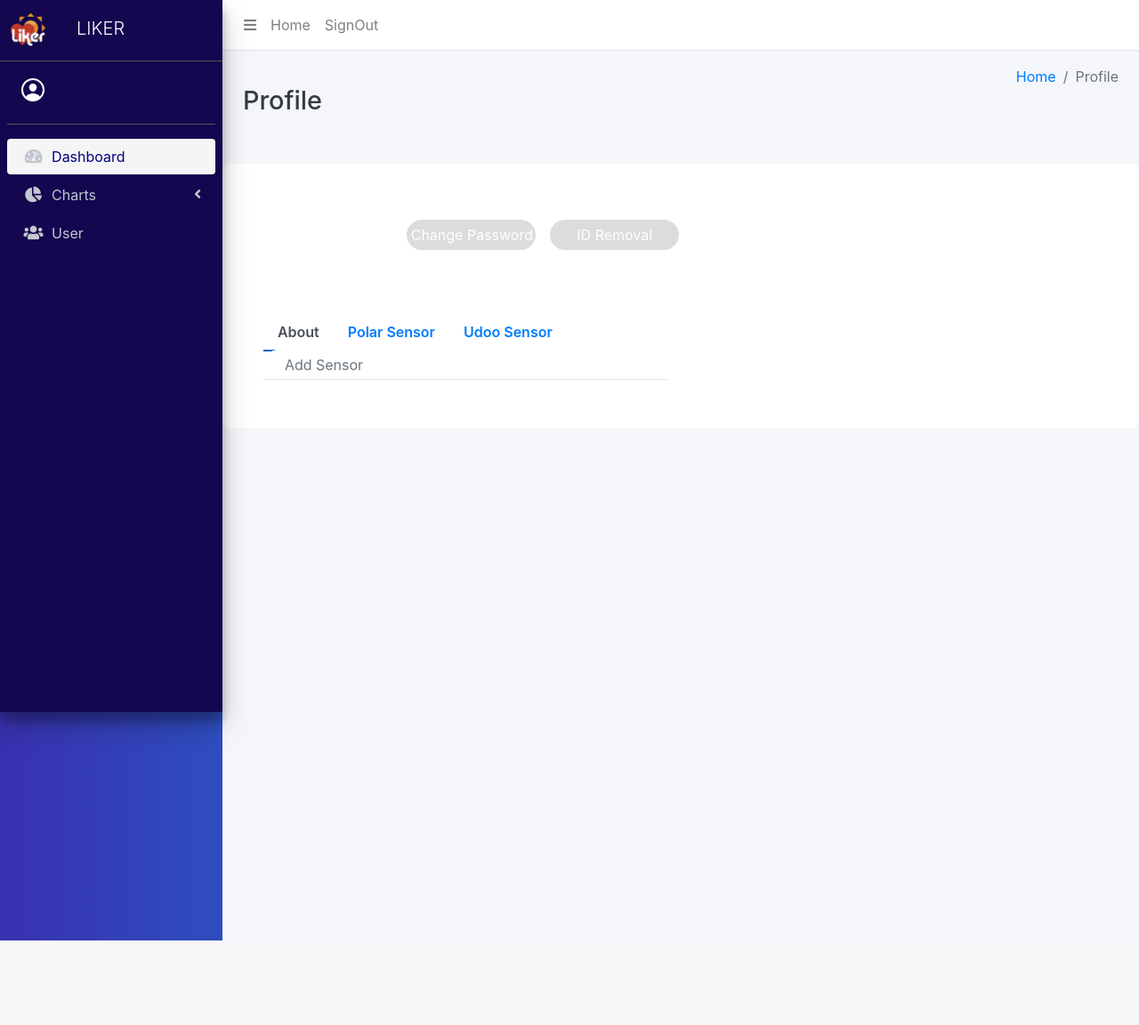
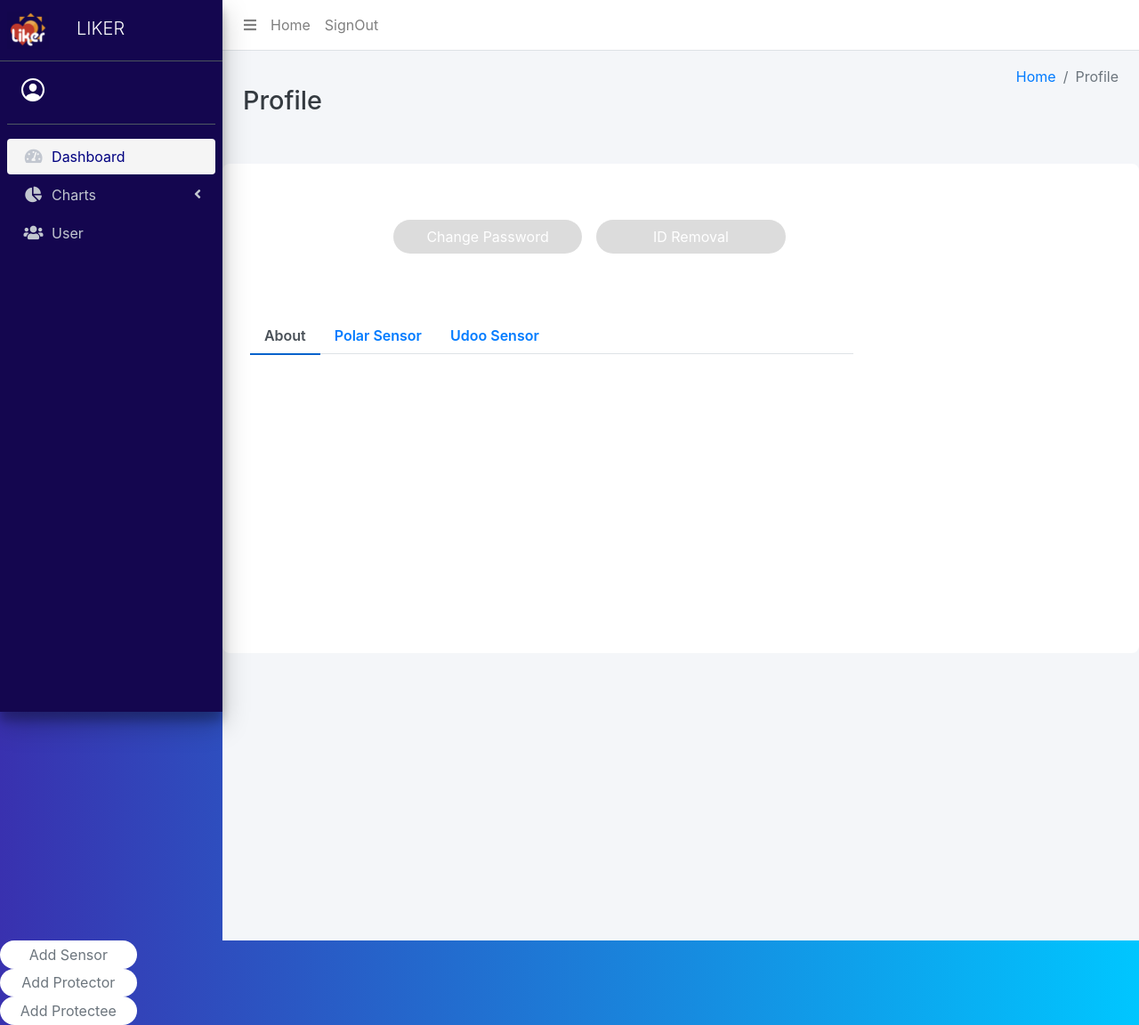
Before and after one commit to ShyFriends/LIKER, a PHP site: template app/templates/userinfo.twig in a window 1280 px wide. Shown: the whole page at 89% size. Before the commit the page ends 1057 px from the top, so only its background shows below. Run offline with PHP 8.4, Linux system fonts and the light colour scheme; the template is opened without the code that fills it, so the values that code supplies are empty; some libraries are stand-ins or nearby versions.

Commit message:
added protector & protectee frontend

```diff
--- a/app/templates/userinfo.twig
+++ b/app/templates/userinfo.twig
@@ -27,8 +27,7 @@
       </div><!-- /.container-fluid -->
     </div>
     <!-- /.content-header -->
-     <form method="post" >
-    <div class="container emp-profile">
+    <div class="container emp-profile" style="height: 55%; ">
 <!--                <div class="row">
                     <div class="col-md-4">
                         <div class="profile-img">
@@ -38,10 +37,12 @@
                             </div>
                         </div>
                     </div>
--->                    <div class="col-md-6">
-                        <div class="profile-head">
+-->
+      <div style="float: left; width: 70%; height: 100%;">
+                <div  style="width: 100%;">
+                        <div class="profile-head" style="width: 100%;">
                           <br/>
-                          <h2>{{username}} </h2>
+                          <h2 style="position: relative; left: 3%;">{{username}} </h2>
                           <div class="row">
                                   &emsp;&emsp;&emsp;&emsp;&emsp;&emsp;&emsp;&emsp;&emsp;&emsp;&emsp;
                                   <input type="button" class="profile-edit-btn" name="changepasswd" data-toggle="modal" data-target="#changepwd"value="Change Password"/>&emsp;
@@ -73,7 +74,7 @@
                                     <br/><br/>
                                     <!--<p class="proile-rating">RANKINGS : <span>8/10</span></p>-->
                                     <br/>
-                            <ul class="nav nav-tabs" id="myTab" role="tablist">
+                            <ul class="nav nav-tabs" id="myTab" role="tablist" style="width: 100%;">
                                 <li class="nav-item">
                                     <a class="nav-link active" id="home-tab" data-toggle="tab" href="#home" role="tab" aria-controls="home" aria-selected="true">About</a>
                                 </li>
@@ -83,26 +84,9 @@
                                  <li class="nav-item">
                                     <a class="nav-link" id="udoo-tab" data-toggle="tab" href="#udoo" role="tab" aria-controls="profile" aria-selected="false">Udoo Sensor</a>
                                 </li>
-                                <input type="button" class="profile-edit-btn3" name="addsensor" data-toggle="modal" data-target="#addsensor" value="Add Sensor"/>
                             </ul>
                         </div>
                     </div>
-
-                <div class="row">
-<!--                    <div class="col-md-4">
-                        <div class="profile-work">
-                            <p>WORK LINK</p>
-                            <a href="">Website Link</a><br/>
-                            <a href="">Bootsnipp Profile</a><br/>
-                            <a href="">Bootply Profile</a>
-                            <p>SKILLS</p>
-                            <a href="">Web Designer</a><br/>
-                            <a href="">Web Developer</a><br/>
-                            <a href="">WordPress</a><br/>
-                            <a href="">WooCommerce</a><br/>
-                            <a href="">PHP, .Net</a><br/>
-                        </div>
--->                    </div>
 
                {% for user in user_results %}
                     <div class="col-md-8">
@@ -200,7 +184,15 @@
                           </script>
         </div>
   </div>
-
+</div>
+              <div style="float: left; width: 30%; height: 100%; ">
+                <div class="row" style="width: 100%; height: 50%; " ></div>
+                <input type="button" class="profile-edit-btn3" name="addsensor" data-toggle="modal" data-target="#addsensor" value="Add Sensor" style="width: 40%; height: 10%;" />
+                <br/>
+                <input type="button" class="profile-edit-btn3" name="addprotector" data-toggle="modal" data-target="#protector" value="Add Protector" style=" width: 40%; height: 10%;"/>
+                <br/>
+                <input type="button" class="profile-edit-btn3" name="addprotectee" data-toggle="modal" data-target="#protectee" value="Add Protectee" style="width: 40%; height: 10%;"/>
+              </div>
 
 <!--
 <div class="tab-pane fade" id="polar{{polar.zdsn}}" role="tabpanel" aria-labelledby="polar-tab">
@@ -289,7 +281,7 @@
                       </div>
       {% endfor %}
 -->
-                    </form></div>
+                  </div>
 
     <!-- Main content -->
 
@@ -463,6 +455,94 @@
 </script>
 <!-- add sensor end-->
 
+<!-- add protector start-->
+<div class="modal fade" id="protector" tabindex="-1" role="dialog" aria-labelledby="exampleModalCenterTitle" aria-hidden="true">
+  <div class="modal-dialog modal-dialog-centered" role="document">
+    <div class="modal-content">
+      <div class="modal-header">
+        <h5 class="modal-title" id="exampleModalLongTitle">Adding Protector</h5>
+        <button type="button" class="close" data-dismiss="modal" aria-label="Close">
+          <span aria-hidden="true">&times;</span>
+        </button>
+      </div>
+      <div class="modal-body">
+         <form>
+          <div class="form-group">
+            <label for="message-name" class="col-form-label">Username of Protector:</label>
+            <input type="text" class="form-control" id="protectorname">
+          </div>
+        </form>
+      </div>
+      <div class="modal-footer">
+        <button type="button" class="btn btn-secondary" data-dismiss="modal">Close</button>
+        <button type="button" class="btn btn-primary" onclick="confirmed_pwd()">SUBMIT</button>
+      </div>
+    </div>
+  </div>
+</div>
+<script type="text/javascript">
+ function addprotector(){
+    var protectorname = $('#protectorname').val();
+      $.ajax({
+          type:"POST",
+          url:"//{protectorname}",
+          data: {"protectorname":protectorname},
+            success: function(data){
+              console.log("SUCCESS: ", data);
+              alert("Protector Added");
+            },
+            error: function(data){
+             console.log('ERROR: ', data);
+            },
+          });
+  }
+</script>
+<!-- add protector end-->
+
+<!-- add protectee start-->
+<div class="modal fade" id="protectee" tabindex="-1" role="dialog" aria-labelledby="exampleModalCenterTitle" aria-hidden="true">
+  <div class="modal-dialog modal-dialog-centered" role="document">
+    <div class="modal-content">
+      <div class="modal-header">
+        <h5 class="modal-title" id="exampleModalLongTitle">Adding Protectee</h5>
+        <button type="button" class="close" data-dismiss="modal" aria-label="Close">
+          <span aria-hidden="true">&times;</span>
+        </button>
+      </div>
+      <div class="modal-body">
+         <form>
+          <div class="form-group">
+            <label for="message-name" class="col-form-label">Username of Protectee:</label>
+            <input type="text" class="form-control" id="protecteename">
+          </div>
+        </form>
+      </div>
+      <div class="modal-footer">
+        <button type="button" class="btn btn-secondary" data-dismiss="modal">Close</button>
+        <button type="button" class="btn btn-primary" onclick="confirmed_pwd()">SUBMIT</button>
+      </div>
+    </div>
+  </div>
+</div>
+<script type="text/javascript">
+ function addprotectee(){
+    var protecteename = $('#protecteename').val();
+      $.ajax({
+          type:"POST",
+          url:"//{protecteename}",
+          data: {"protecteename":protecteename},
+            success: function(data){
+              console.log("SUCCESS: ", data);
+              alert("Protectee Added");
+            },
+            error: function(data){
+             console.log('ERROR: ', data);
+            },
+          });
+  }
+</script>
+<!-- add protector end-->
+
 
 </form>
   <!-- /.content-wrapper -->
```
